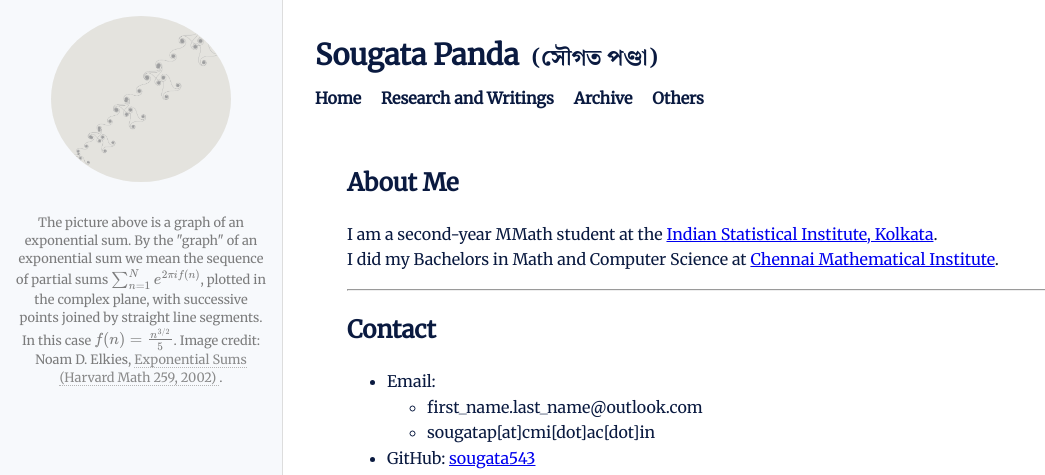
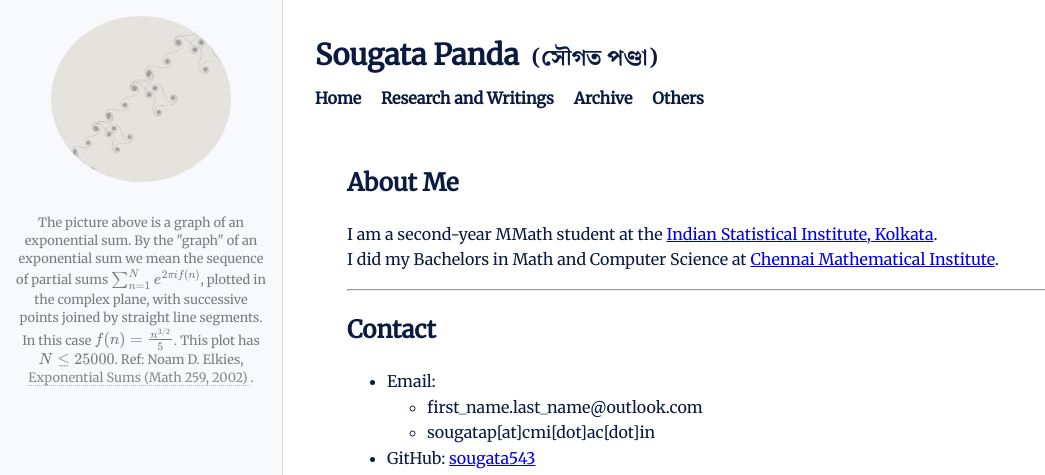
Before and after one commit to sougata543/sougata543.github.io, a Jekyll site: the page built from index.md, in a window 1280 px wide. Shown: the top 475 px of the page, without its empty margins (0-1045 px from the left). Built offline with Jekyll 4.4.1, drawn with Linux system fonts in a browser that asks for light colours; some web fonts are replaced.

Commit message:
some more fix

```diff
--- a/_includes/sidebar.html
+++ b/_includes/sidebar.html
@@ -1,5 +1,5 @@
 <aside class="sidebar">
-  <img src="/images/spiral_25000.png" alt="whorls!" class="profile-pic">
+  <img src="/images/spiral_25000_1.png" alt="whorls!" class="profile-pic">
 
 <!--  <blockquote>
     “reason??” <br> — ?
@@ -11,10 +11,10 @@
   we mean the sequence of partial sums
   $\sum_{n=1}^N e^{2\pi i f(n)}$, plotted in the complex plane, with successive points
   joined by straight line segments. In this case
-  $f(n) = \tfrac{n^{3/2}}{5}$.
-  Image credit: Noam D. Elkies,
+  $f(n) = \tfrac{n^{3/2}}{5}$. This plot has $N\leq 25000$.
+  Ref: Noam D. Elkies,
   <a href="https://people.math.harvard.edu/~elkies/M259.02/whorls.html" target="_blank">
-    Exponential Sums (Harvard Math 259, 2002)
+    Exponential Sums (Math 259, 2002)
   </a>.
 </div>
 </aside>
```
Also changed, not shown: other.md (+3 -5 lines), images/spiral_25000_1.png (added).
